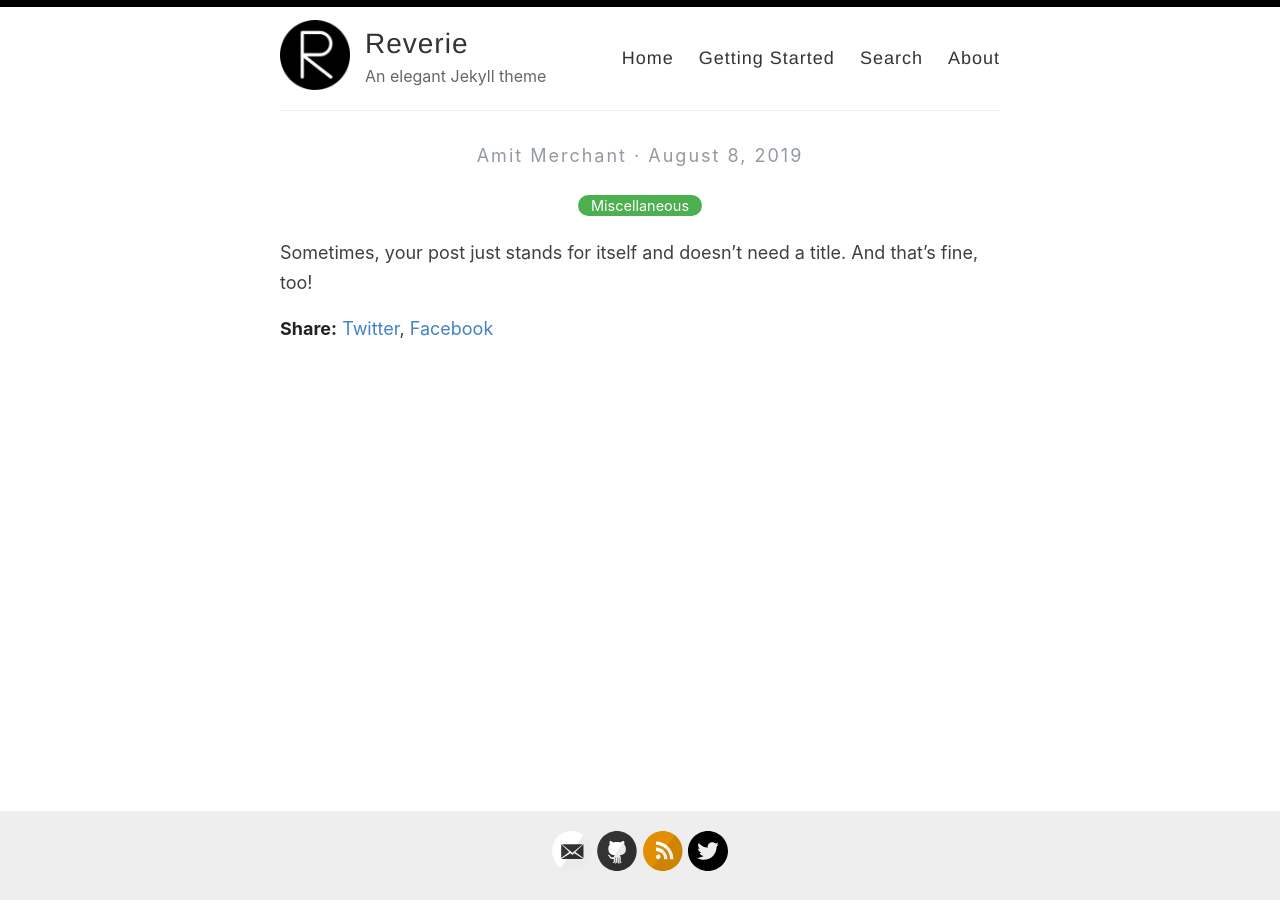
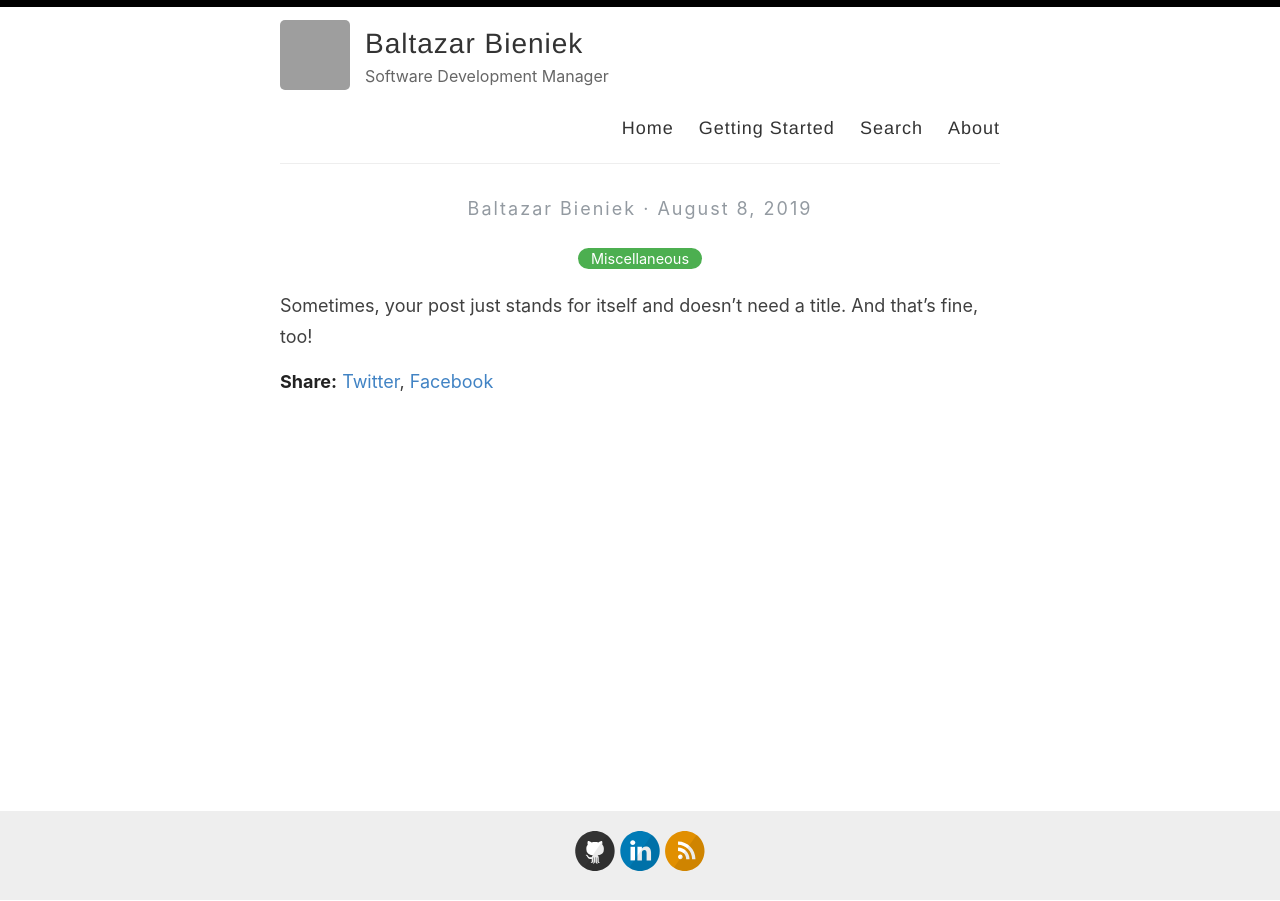
Before and after one commit to bbieniek/bbieniek-reverie, a Jekyll site: the page built from _posts/2019-08-08-no-title-posts.md, in a window 1280 px wide. Built offline with Jekyll 4.4.1, drawn with Linux system fonts in a browser that asks for light colours; grey boxes are pictures that could not be loaded.

Commit message:
Update _config.yml

```diff
--- a/_config.yml
+++ b/_config.yml
@@ -3,16 +3,16 @@
 #
 
 # Name of your site (displayed in the header)
-name: Reverie
+name: Baltazar Bieniek
 
 # Name of the author
-author: Amit Merchant
+author: Baltazar Bieniek
 
 # Short bio or description (displayed in the header)
-description: An elegant Jekyll theme
+description: Software Development Manager
 
 # URL of your avatar or profile pic (you could use your GitHub profile pic)
-avatar: /images/reverie.png
+avatar: https://avatars.githubusercontent.com/u/10694177?v=4
 
 #
 # Flags below are optional
@@ -21,15 +21,15 @@ avatar: /images/reverie.png
 # Includes an icon in the footer for each username you enter
 footer-links:
   dribbble:
-  email: amit.d.merchant@gmail.com
+  email:
   facebook:
   flickr:
-  github: amitmerchant1990/reverie
+  github: https://github.com/bbieniek
   instagram:
-  linkedin:
+  linkedin: https://www.linkedin.com/in/baltazar-bieniek-a24a6254/
   pinterest:
   rss: rss
-  twitter: amit_merchant
+  twitter:
   stackoverflow:
   youtube: # channel/<your_long_string> or user/<user-name>
   googleplus: # anything in your profile username that comes after plus.google.com/
@@ -41,21 +41,20 @@ footer-links:
 disqus:
 
 # Enter your Google Analytics web tracking code (e.g. UA-2110908-2) to activate tracking
-google_analytics: UA-43339302-11
+google_analytics: G-5CHYG1VLHW
 
 # For newer "GA4" analytics, use the following instead of the "UA" entry above
 #google_analytics_ga4: G-GABC1DEFG
 
 # Your website URL (e.g. http://amitmerchant1990.github.io or http://www.amitmerchant.com)
 # Used for Sitemap.xml and your RSS feed
-url: http://www.amitmerchant.com/reverie
-enforce_ssl: https://www.amitmerchant.com/reverie
+url: http://baltazar.bieniek.org.pl
 
 # If you're hosting your site at a Project repository on GitHub pages
 # (http://yourusername.github.io/repository-name)
 # and NOT your User repository (http://yourusername.github.io)
 # then add in the baseurl here, like this: "/repository-name"
-baseurl: "/reverie"
+baseurl:
 
 #
 # !! You don't need to change any of the configuration flags below !!
```
